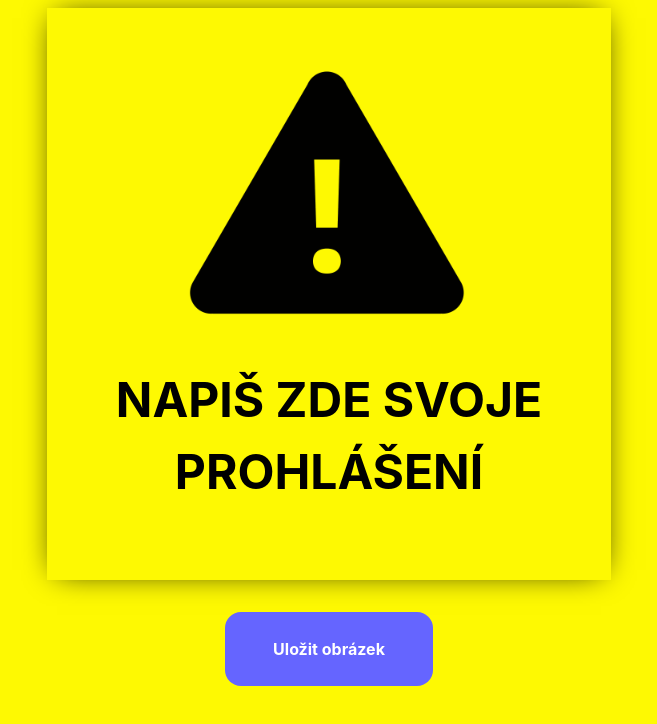
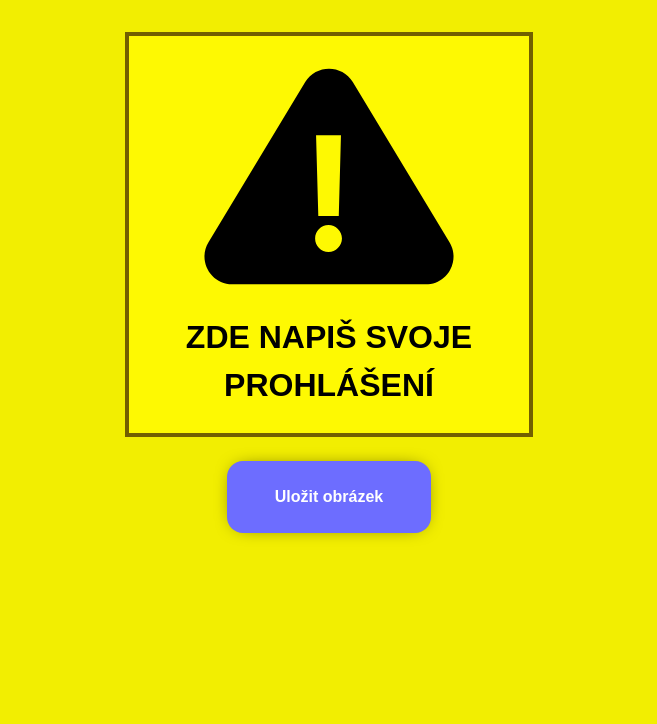
Before and after one commit to SimonBarak/choco_afro, a website built with webpack: page index.html in a window 1280 px wide. Shown: the whole page, without its empty margins (311-968 px from the left). Built offline with Linux system fonts and the light colour scheme.

Commit message:
update choco

```diff
--- a/index.html
+++ b/index.html
@@ -7,23 +7,44 @@
     <title>Choco_afro_editor</title>
     <style>
       body {
-        font-family: "inter";
+        font-family: Arial, sans-serif;
         text-align: center;
-        background-color: #fef902;
+        background-color: #f2ee01;
+        padding: 0;
+        margin: 0;
       }
+
       h1 {
-        font-size: 3rem;
         margin-top: 0;
+        margin-bottom: 0;
         text-transform: uppercase;
+        font-size: 27px;
         line-height: 1.5em;
       }
 
-      img {
+      @media only screen and (min-width: 22em) {
+        h1 {
+          font-size: 32px;
+        }
+      }
+
+      svg {
         width: 100%;
       }
-      .mark {
-        width: 20rem;
+
+      .wrapper {
+        border: 4px solid rgb(114, 95, 0);
         margin: 0 auto;
+        max-width: 400px;
+        background-color: #fef902;
+        margin-top: 2rem;
+      }
+
+      .image {
+        width: 100%;
+        max-width: 250px;
+        margin: 0 auto;
+        margin-bottom: 1rem;
       }
 
       .btn {
@@ -32,35 +53,62 @@
         letter-spacing: normal;
         padding: 1.7em 3em;
         border-radius: 1em;
-        background-color: #6565ff;
-        color: white;
+        background-color: rgb(109, 109, 255);
+        /* border: 3px solid black; */
+        color: rgb(255, 255, 255);
         display: inline-block;
+        transition: all 0.3s;
+        cursor: pointer;
+        box-shadow: 0px 0px 20px -10px black;
+        text-decoration: none;
       }
 
-      .canvas {
-        margin: 0 auto;
-        max-width: 500px;
-        background-color: #fef902;
-        box-shadow: 0px 0px 30px -10px black;
+      .btn:hover {
+        transform: translateY(-10px);
       }
 
       .p-2 {
-        padding: 2rem;
+        padding: 1.5rem;
       }
     </style>
   </head>
   <body>
     <section>
-      <div class="canvas p-2">
-        <div class="mark">
-          <img src="./fun.png" alt="" />
+      <div class="wrapper">
+        <div id="canvas" class="canvas p-2">
+          <div class="image">
+            <!-- <img src="./fun.png" alt="" /> -->
+
+            <svg
+              width="270"
+              height="233"
+              viewBox="0 0 270 233"
+              fill="none"
+              xmlns="http://www.w3.org/2000/svg"
+            >
+              <path
+                d="M109.319 14.5248C120.988 -4.79737 149.012 -4.79731 160.68 14.5249L265.134 187.492C277.209 207.486 262.811 233 239.454 233H30.5461C7.18891 233 -7.20881 207.486 4.86556 187.492L109.319 14.5248Z"
+                fill="black"
+              />
+              <path
+                d="M147.913 72H121.027L123.444 159.119H145.556L147.913 72ZM134.5 198C142.233 198 148.94 191.5 149 183.419C148.94 175.461 142.233 168.96 134.5 168.96C126.525 168.96 119.94 175.461 120 183.419C119.94 191.5 126.525 198 134.5 198Z"
+                fill="#FEF902"
+              />
+            </svg>
+          </div>
+          <h1 id="contenteditable" contenteditable="true">
+            Zde napiš svoje prohlášení
+          </h1>
         </div>
-        <h1 contenteditable="true">Napiš zde svoje prohlášení</h1>
       </div>
     </section>
 
     <section class="p-2">
-      <span class="btn">Uložit obrázek</span>
+      <a id="download-button" class="btn" download="upozorneni" target="_blank"
+        >Uložit obrázek</a
+      >
     </section>
+
+    <script src="./dist/bundle.js"></script>
   </body>
 </html>
--- /dev/null
+++ b/src/index.js
@@ -0,0 +1,25 @@
+import html2canvas from "html2canvas";
+
+const canvasEl = document.getElementById("canvas");
+
+const buttonEl = document.getElementById("download-button");
+
+const contenteditableEl = document.getElementById("contenteditable");
+
+const prepareImage = () => {
+  html2canvas(canvasEl).then((canvas) => {
+    var dataURL = canvas.toDataURL("image/jpeg");
+
+    buttonEl.href = dataURL;
+  });
+};
+
+contenteditableEl.addEventListener("input", () => {});
+
+buttonEl.addEventListener("click", () => {
+  prepareImage();
+});
+
+prepareImage();
+
+console.log(buttonEl);
--- /dev/null
+++ b/webpack.config.js
@@ -0,0 +1,36 @@
+const path = require("path");
+
+const isProduction = process.env.NODE_ENV === "production";
+
+module.exports = {
+  entry: "./src/index.js",
+
+  mode: isProduction ? "production" : "development",
+  output: {
+    path: path.resolve(__dirname, "dist"),
+    filename: "bundle.js",
+  },
+
+  devServer: {
+    contentBase: path.join(__dirname, "dist"),
+    compress: true,
+    port: 9000,
+  },
+  // plugins: [new MiniCssExtractPlugin()],
+  // module: {
+  //   rules: [
+  //     {
+  //       test: /\.css$/,
+  //       use: [MiniCssExtractPlugin.loader, "css-loader", "postcss-loader"],
+  //     },
+  //     {
+  //       test: /\.(png|svg|jpg|gif)$/,
+  //       use: ["file-loader"],
+  //     },
+  //     {
+  //       test: /\.(woff|woff2|eot|ttf|otf)$/,
+  //       use: ["file-loader"],
+  //     },
+  //   ],
+  // },
+};
```
Also changed, not shown: package.json (added, +20 -0 lines), dist/bundle.js (added), dist/bundle.js.LICENSE.txt (added), fun.png (deleted), triangle.svg (added), 1 other file.
